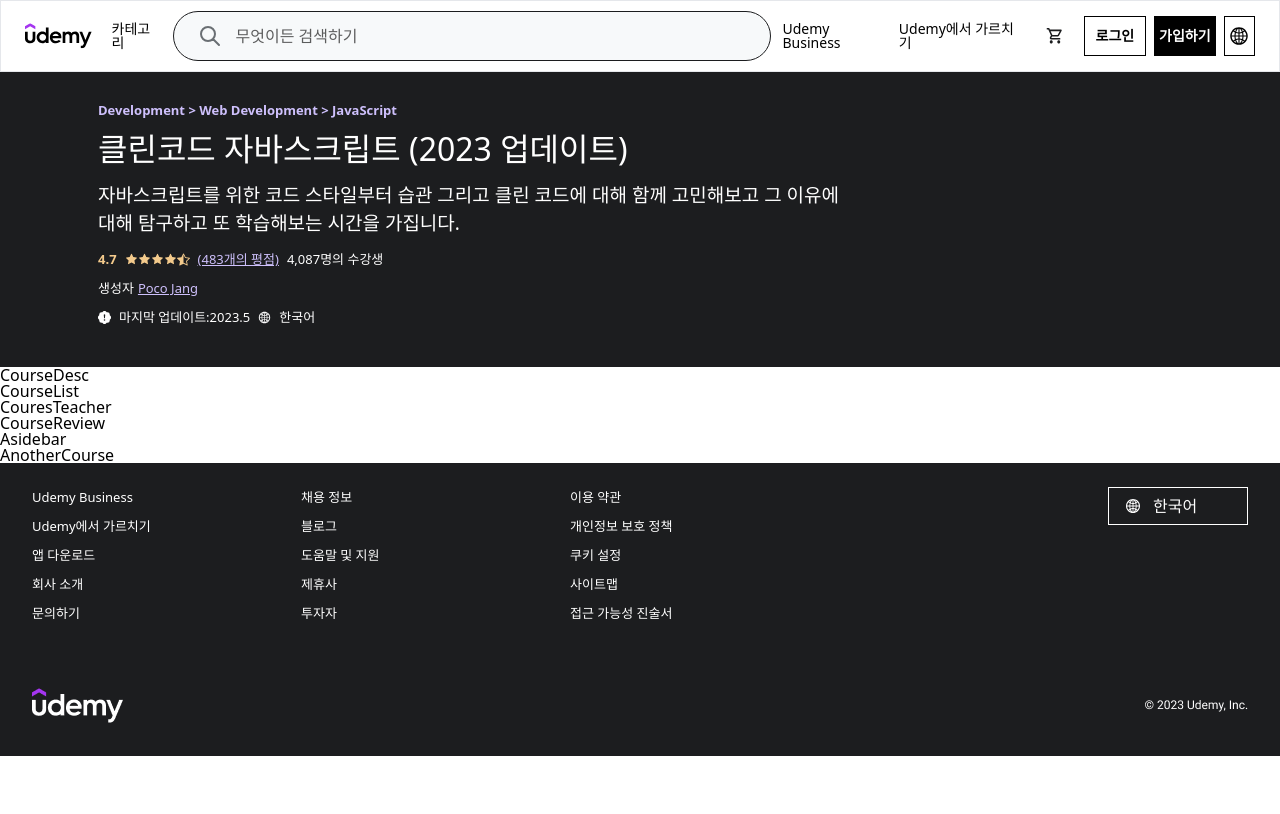
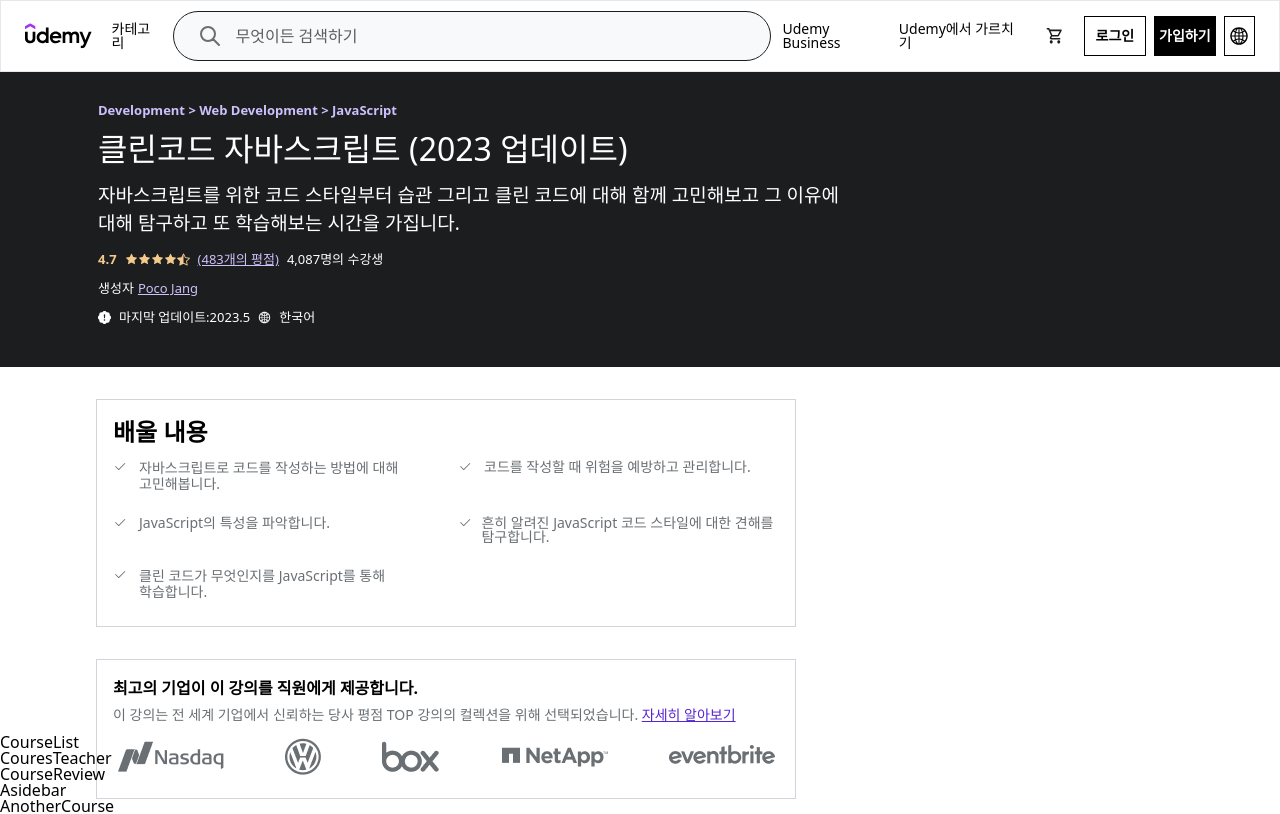
Before and after one commit to jakesungjaekim/Study-risingCamp-jakesungjaekim, a React (Vite) app in the folder assignment/udemy-clone/: page /course/1 in a window 1280 px wide. Shown: the top 814 px of the page. Built offline with nearby package versions, Linux system fonts and the light colour scheme.

Commit message:
feat: coureDesc create

```diff
--- a/assignment/udemy-clone/src/components/course/CourseDesc.tsx
+++ b/assignment/udemy-clone/src/components/course/CourseDesc.tsx
@@ -1,6 +1,53 @@
+import { BsCheck2 } from 'react-icons/bs'
+import ImageDesc1 from '../../assets/images/image-desc1.png'
+import ImageDesc2 from '../../assets/images/image-desc2.png'
+import ImageDesc3 from '../../assets/images/image-desc3.png'
+import ImageDesc4 from '../../assets/images/image-desc4.png'
+import ImageDesc5 from '../../assets/images/image-desc5.png'
+
+
 const CourseDesc = () => {
   return (
-    <div>CourseDesc</div>
+    <section className='pt-8 px-12 lg:w-[1184px] h-[367px] mx-auto'>
+      <div className='w-[700px] h-full space-y-8'>
+        <div className='px-4 py-5 w-full h-[228px] border border-gray-300'>
+          <h2 className='font-semibold text-[24px]'>배울 내용</h2>
+          <div className='grid grid-cols-2 gap-6 mt-4 text-[14px] text-grey1'>
+            <div className='flex space-x-3'>
+              <span><BsCheck2 /></span>
+              <p className='leading-4'>자바스크립트로 코드를 작성하는 방법에 대해 <br /> 고민해봅니다.</p>
+            </div>
+            <div className='flex space-x-3'>
+              <span><BsCheck2 /></span>
+              <p>코드를 작성할 때 위험을 예방하고 관리합니다.</p>
+            </div>
+            <div className='flex space-x-3'>
+              <span><BsCheck2 /></span>
+              <p>JavaScript의 특성을 파악합니다.</p>
+            </div>
+            <div className='flex space-x-3'>
+              <span><BsCheck2 /></span>
+              <p>흔히 알려진 JavaScript 코드 스타일에 대한 견해를 탐구합니다.</p>
+            </div>
+            <div className='flex space-x-3'>
+              <span><BsCheck2 /></span>
+              <p className='leading-4'>클린 코드가 무엇인지를 JavaScript를 통해<br /> 학습합니다.</p>
+            </div>
+          </div>
+        </div>
+        <div className='px-4 py-5 space-y-3 w-full h-[140px] border border-gray-300'>
+          <h3 className='font-semibold text-[16px]'>최고의 기업이 이 강의를 직원에게 제공합니다.</h3>
+          <p className='text-[14px] text-grey1 mb-4'>이 강의는 전 세계 기업에서 신뢰하는 당사 평점 TOP 강의의 컬렉션을 위해 선택되었습니다. <span className='underline text-violet1'>자세히 알아보기</span></p>
+          <div className='flex items-center justify-between'>
+              <img src={ImageDesc1} alt="" />
+              <img src={ImageDesc2} alt="" />
+              <img src={ImageDesc3} alt="" />
+              <img src={ImageDesc4} alt="" />
+              <img src={ImageDesc5} alt="" />
+          </div>
+        </div>
+      </div>
+    </section>
   )
 }
 
```
